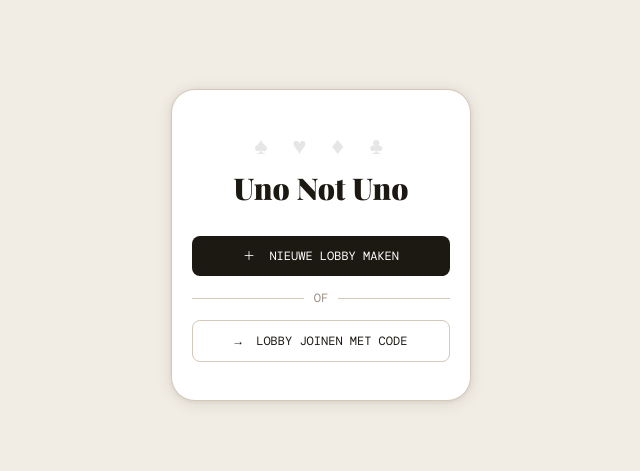
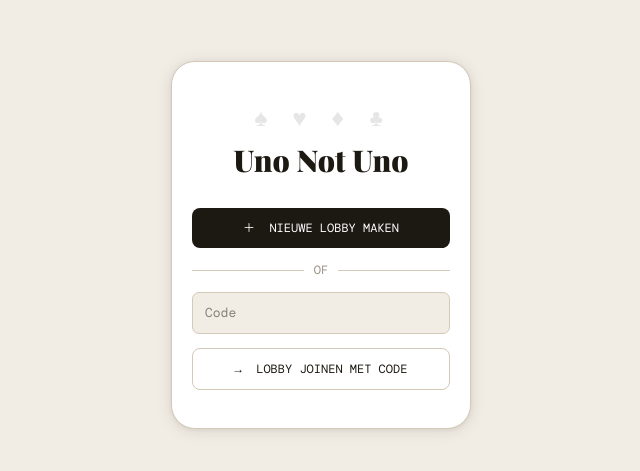
Before and after one commit to kajvdv/uno-not-uno, a Vue app in the folder frontend-vue/: page / in a window 1280 px wide. Shown: the part 155-626 px from the top of the page, without its empty margins (319-959 px from the left). Built offline with nearby package versions, Linux system fonts and the light colour scheme; the HTML template or start-up script is replaced by a standard one; a web font is replaced by a local one.

Commit message:
Code invoer

```diff
--- a/frontend-vue/src/components/input/TextInput.vue
+++ b/frontend-vue/src/components/input/TextInput.vue
@@ -21,6 +21,5 @@
 
 .field-input:focus {
   border-color: var(--border-focus);
-  background: #fff;
 }
 </style>
--- a/frontend-vue/src/views/start/StartView.vue
+++ b/frontend-vue/src/views/start/StartView.vue
@@ -1,6 +1,7 @@
 <script setup lang="ts">
 import { Card, CardTitle, Divider, CardFooter } from '@/components/card'
 import { Button } from '@/components/button'
+import { TextInput } from '@/components/input/index.ts'
 import RandomButton from './RandomButton.vue'
 import { useRouter } from 'vue-router'
 const router = useRouter()
@@ -21,6 +22,7 @@ const router = useRouter()
         >of</span
       >
     </div>
+    <TextInput class="mb-3.5" placeholder="Code"></TextInput>
     <Button type="ghost" style="margin-bottom: 10px">→ &nbsp;Lobby joinen met code</Button>
   </Card>
 </template>
```
